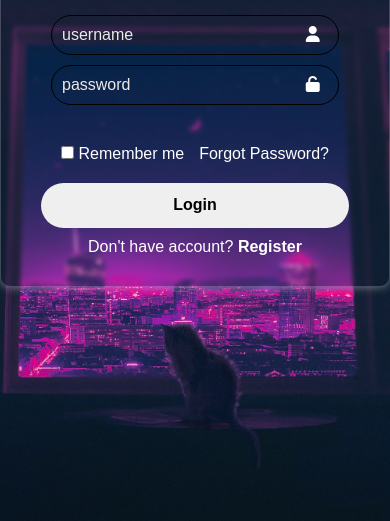
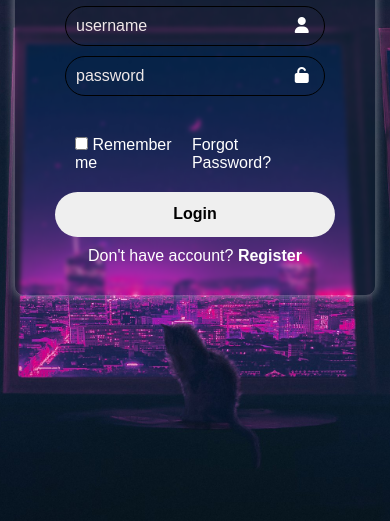
Before and after one commit to dhinesh-star/TodoListFrontEnd, a plain HTML site: page index.html in a window 390 px wide. Shown: the part 323-844 px from the top of the page. Drawn offline with Linux system fonts and the light colour scheme.

Commit message:
Mobile Responsive UI made for signin and login page

```diff
--- a/style1.css
+++ b/style1.css
@@ -138,3 +138,9 @@ body{
         transform: rotate(3600deg);
     }
 }
+
+@media screen and  (max-width: 600px){
+    .wrapper{
+        width: 280px;
+    }
+}
--- a/style2.css
+++ b/style2.css
@@ -121,3 +121,9 @@ body{
         transform: rotate(360deg);
     }
 }
+
+@media screen and (max-width : 600px) {
+    .wrapper{
+        width: 290px;
+    }
+}
```
